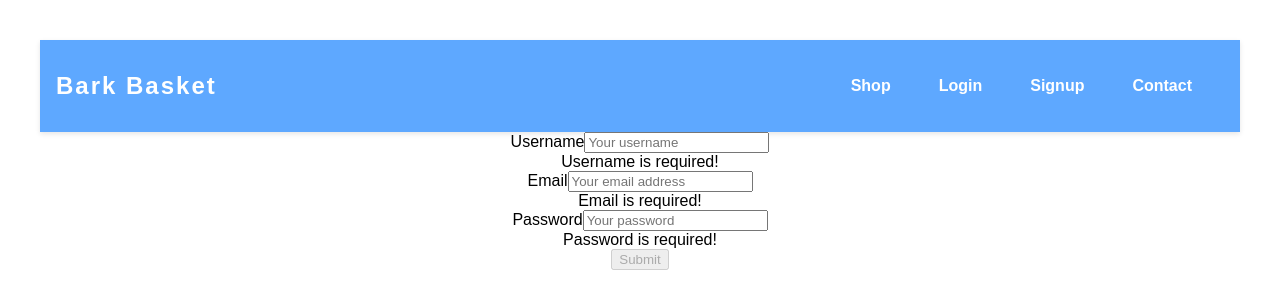
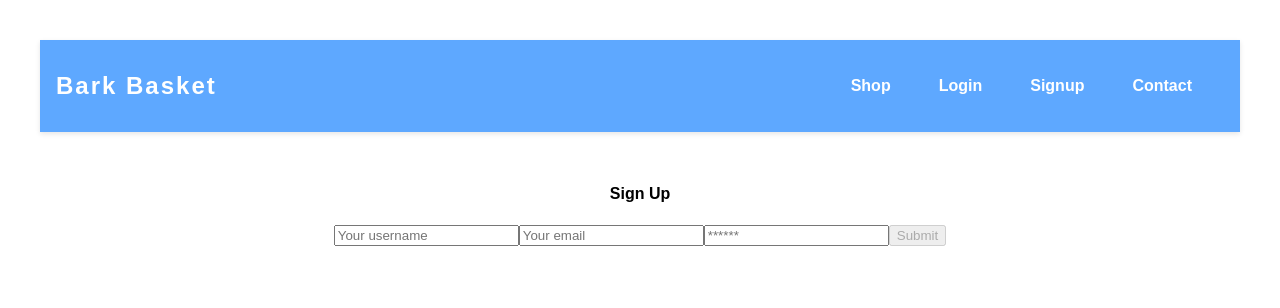
Before and after one commit to provardjake/BarkBasket, a React (Vite) app in the folder client/: page /signup in a window 1280 px wide. Shown: the top 308 px of the page. Built offline with nearby package versions, Linux system fonts and the light colour scheme.

Commit message:
got signup and login working. Updated navbar to only display login/sinup when not signed in and signout when signed in

```diff
--- a/client/src/pages/Login.jsx
+++ b/client/src/pages/Login.jsx
@@ -1,90 +1,96 @@
 import { useState } from 'react';
-import { Form, Button, Alert } from 'react-bootstrap';
-import { useMutation } from '@apollo/client'; // Import useMutation from Apollo Client
-import { LOGIN_USER } from '../utils/mutations'; // Import LOGIN_USER mutation
+import { Link } from 'react-router-dom';
+import { useMutation } from '@apollo/client';
+import { LOGIN_USER } from '../utils/mutations';
+import { Button } from "react-bootstrap";
+
 import Auth from '../utils/auth';
 
-const LoginForm = () => {
-  const [userFormData, setUserFormData] = useState({ email: '', password: '' });
-  const [validated] = useState(false);
-  const [showAlert, setShowAlert] = useState(false);
+const Login = (props) => {
+  const [formData, setFormData] = useState({ email: '', password: '' });
+  const [login, { error, data }] = useMutation(LOGIN_USER);
 
-  // Initialize the LOGIN_USER mutation
-  const [login] = useMutation(LOGIN_USER);
+  // update state based on form input changes
+  const handleChange = (event) => {
+    const { name, value } = event.target;
 
-  const handleInputChange = (event) => {
-    const { name, value } = event.target;
-    setUserFormData({ ...userFormData, [name]: value });
+    setFormData({
+      ...formData,
+      [name]: value,
+    });
   };
 
+  // submit form
   const handleFormSubmit = async (event) => {
     event.preventDefault();
+    console.log(formData);
+    try {
+      const { data } = await login({
+        variables: { ...formData },
+      });
 
-    // check if form has everything (as per react-bootstrap docs)
-    const form = event.currentTarget;
-    if (form.checkValidity() === false) {
-      event.preventDefault();
-      event.stopPropagation();
+      Auth.login(data.login.token);
+    } catch (e) {
+      console.error(e);
     }
 
-    try {
-      // Use the loginUser mutation to authenticate the user
-      const { data } = await login({ variables: {...userFormData} });
-
-      const { token, user } = data.login;
-      console.log(user);
-      Auth.login(token);
-    } catch (err) {
-      console.error(err);
-      setShowAlert(true);
-    }
-
-    setUserFormData({
+    // clear form values
+    setFormData({
       email: '',
       password: '',
     });
   };
 
   return (
-    <>
-      <Form noValidate validated={validated} onSubmit={handleFormSubmit}>
-        <Alert dismissible onClose={() => setShowAlert(false)} show={showAlert} variant='danger'>
-          Something went wrong with your login credentials!
-        </Alert>
-        <Form.Group className='mb-3'>
-          <Form.Label htmlFor='email'>Email</Form.Label>
-          <Form.Control
-            type='email'
-            placeholder='Your email'
-            name='email'
-            onChange={handleInputChange}
-            value={userFormData.email}
-            required
-          />
-          <Form.Control.Feedback type='invalid'>Email is required!</Form.Control.Feedback>
-        </Form.Group>
+    <main className="flex-row justify-center mb-4">
+      <div className="col-12 col-lg-10">
+        <div className="card">
+          <h4 className="card-header bg-dark text-light p-2">Login</h4>
+          <div className="card-body">
+            {data ? (
+              <p>
+                Success! You may now head{' '}
+                <Link to="/">back to the homepage.</Link>
+              </p>
+            ) : (
+              <form onSubmit={handleFormSubmit}>
+                <input
+                  className="form-input"
+                  placeholder="Your email"
+                  name="email"
+                  type="email"
+                  value={formData.email}
+                  onChange={handleChange}
+                />
+                <input
+                  className="form-input"
+                  placeholder="******"
+                  name="password"
+                  type="password"
+                  value={formData.password}
+                  onChange={handleChange}
+                />
+                <Button
+                  className="btn btn-block btn-primary"
+                  style={{ cursor: 'pointer' }}
+                  type="submit"
+                  disabled ={(!formData.email && !formData.password)}
+                >
+                  Submit
+                </Button>
+              </form>
+            )}
 
-        <Form.Group className='mb-3'>
-          <Form.Label htmlFor='password'>Password</Form.Label>
-          <Form.Control
-            type='password'
-            placeholder='Your password'
-            name='password'
-            onChange={handleInputChange}
-            value={userFormData.password}
-            required
-          />
-          <Form.Control.Feedback type='invalid'>Password is required!</Form.Control.Feedback>
-        </Form.Group>
-        <Button
-          disabled={!(userFormData.email && userFormData.password)}
-          type='submit'
-          variant='success'>
-          Submit
-        </Button>
-      </Form>
-    </>
+            {error && (
+              <div className="my-3 p-3 bg-danger text-white">
+                There was an error logging you in
+              </div>
+            )}
+          </div>
+        </div>
+      </div>
+    </main>
   );
 };
 
-export default LoginForm;
+export default Login;
--- a/client/src/pages/Signup.jsx
+++ b/client/src/pages/Signup.jsx
@@ -1,110 +1,102 @@
 import { useState } from 'react';
-import { Form, Button, Alert } from 'react-bootstrap';
-import { useMutation } from '@apollo/client'; // Import useMutation from Apollo Client
-import { ADD_USER } from '../utils/mutations'; // Import ADD_USER mutation
+import { Link } from 'react-router-dom';
+import { Button } from "react-bootstrap";
+
+import { useMutation } from '@apollo/client';
+import { ADD_USER } from '../utils/mutations';
+
 import Auth from '../utils/auth';
 
-const SignupForm = () => {
-  // set initial form state
-  const [userFormData, setUserFormData] = useState({ username: '', email: '', password: '' });
-  // set state for form validation
-  const [validated] = useState(false);
-  // set state for alert
-  const [showAlert, setShowAlert] = useState(false);
+const Signup = () => {
+  const [formData, setFormData] = useState({
+    username: '',
+    email: '',
+    password: '',
+  });
+  const [addUser, { error, data }] = useMutation(ADD_USER);
 
-  // Initialize the ADD_USER mutation
-  const [addUser, {error}] = useMutation(ADD_USER);
+  const handleChange = (event) => {
+    const { name, value } = event.target;
 
-  const handleInputChange = (event) => {
-    const { name, value } = event.target;
-    setUserFormData({ ...userFormData, [name]: value });
+    setFormData({
+      ...formData,
+      [name]: value,
+    });
   };
 
   const handleFormSubmit = async (event) => {
     event.preventDefault();
-
-    // check if form has everything (as per react-bootstrap docs)
-    const form = event.currentTarget;
-    if (form.checkValidity() === false) {
-      event.preventDefault();
-      event.stopPropagation();
-    }
+    console.log(formData);
 
     try {
-      // Use the addUser mutation to create a new user
-      const { data } = await addUser({ variables: {...userFormData} });
+      const { data } = await addUser({
+        variables: { ...formData },
+      });
 
-      const { token, user } = data.addUser;
-      console.log(user);
-      Auth.login(token);
-    } catch (err) {
-      console.error(err);
-      setShowAlert(true);
+      Auth.login(data.addUser.token);
+    } catch (e) {
+      console.error(e);
     }
-
-    setUserFormData({
-      username: '',
-      email: '',
-      password: '',
-    });
   };
 
   return (
-    <>
-      {/* This is needed for the validation functionality above */}
-      <Form noValidate validated={validated} onSubmit={handleFormSubmit}>
-        {/* show alert if server response is bad */}
-        <Alert dismissible onClose={() => setShowAlert(false)} show={showAlert} variant='danger'>
-          Something went wrong with your signup!
-        </Alert>
+    <main className="flex-row justify-center mb-4">
+      <div className="col-12 col-lg-10">
+        <div className="card">
+          <h4 className="card-header bg-dark text-light p-2">Sign Up</h4>
+          <div className="card-body">
+            {data ? (
+              <p>
+                Success! You may now head{' '}
+                <Link to="/">back to the homepage.</Link>
+              </p>
+            ) : (
+              <form onSubmit={handleFormSubmit}>
+                <input
+                  className="form-input"
+                  placeholder="Your username"
+                  name="username"
+                  type="text"
+                  value={formData.name}
+                  onChange={handleChange}
+                />
+                <input
+                  className="form-input"
+                  placeholder="Your email"
+                  name="email"
+                  type="email"
+                  value={formData.email}
+                  onChange={handleChange}
+                />
+                <input
+                  className="form-input"
+                  placeholder="******"
+                  name="password"
+                  type="password"
+                  value={formData.password}
+                  onChange={handleChange}
+                />
+                <Button
+                  className="btn btn-block btn-primary"
+                  style={{ cursor: 'pointer' }}
+                  type="submit"
+                  disabled = {!(formData.username && formData.email && formData.password)}
+                >
+                  Submit
+                </Button>
+              </form>
+            )}
 
-        <Form.Group className='mb-3'>
-          <Form.Label htmlFor='username'>Username</Form.Label>
-          <Form.Control
-            type='text'
-            placeholder='Your username'
-            name='username'
-            onChange={handleInputChange}
-            value={userFormData.username}
-            required
-          />
-          <Form.Control.Feedback type='invalid'>Username is required!</Form.Control.Feedback>
-        </Form.Group>
-
-        <Form.Group className='mb-3'>
-          <Form.Label htmlFor='email'>Email</Form.Label>
-          <Form.Control
-            type='email'
-            placeholder='Your email address'
-            name='email'
-            onChange={handleInputChange}
-            value={userFormData.email}
-            required
-          />
-          <Form.Control.Feedback type='invalid'>Email is required!</Form.Control.Feedback>
-        </Form.Group>
-
-        <Form.Group className='mb-3'>
-          <Form.Label htmlFor='password'>Password</Form.Label>
-          <Form.Control
-            type='password'
-            placeholder='Your password'
-            name='password'
-            onChange={handleInputChange}
-            value={userFormData.password}
-            required
-          />
-          <Form.Control.Feedback type='invalid'>Password is required!</Form.Control.Feedback>
-        </Form.Group>
-        <Button
-          disabled={!(userFormData.username && userFormData.email && userFormData.password)}
-          type='submit'
-          variant='success'>
-          Submit
-        </Button>
-      </Form>
-    </>
+            {error && (
+              <div className="my-3 p-3 bg-danger text-white">
+                There Was an error with your Sign up
+              </div>
+            )}
+          </div>
+        </div>
+      </div>
+    </main>
   );
 };
 
-export default SignupForm;
+export default Signup;
--- a/client/src/utils/queries.js
+++ b/client/src/utils/queries.js
@@ -29,7 +29,7 @@ export const QUERY_PRODUCTS = gql`
 }`;
 
 export const QUERY_PRODUCT = gql`
-query Query($productId: ID!) {
+query getProduct($productId: ID!) {
   product(productId: $productId) {
     _id
     category
```
Also changed, not shown: client/src/components/Navbar.jsx (+21 -5 lines), client/.eslintrc.cjs, 2 other files (tests, documents, lock files or other folders).
